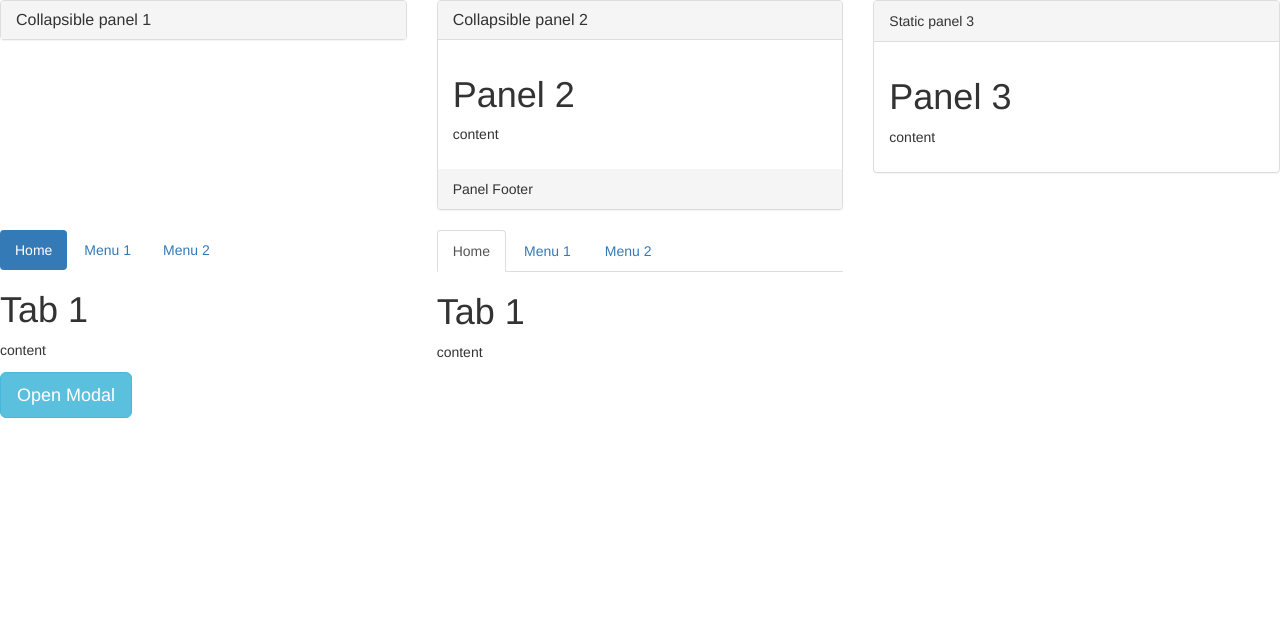
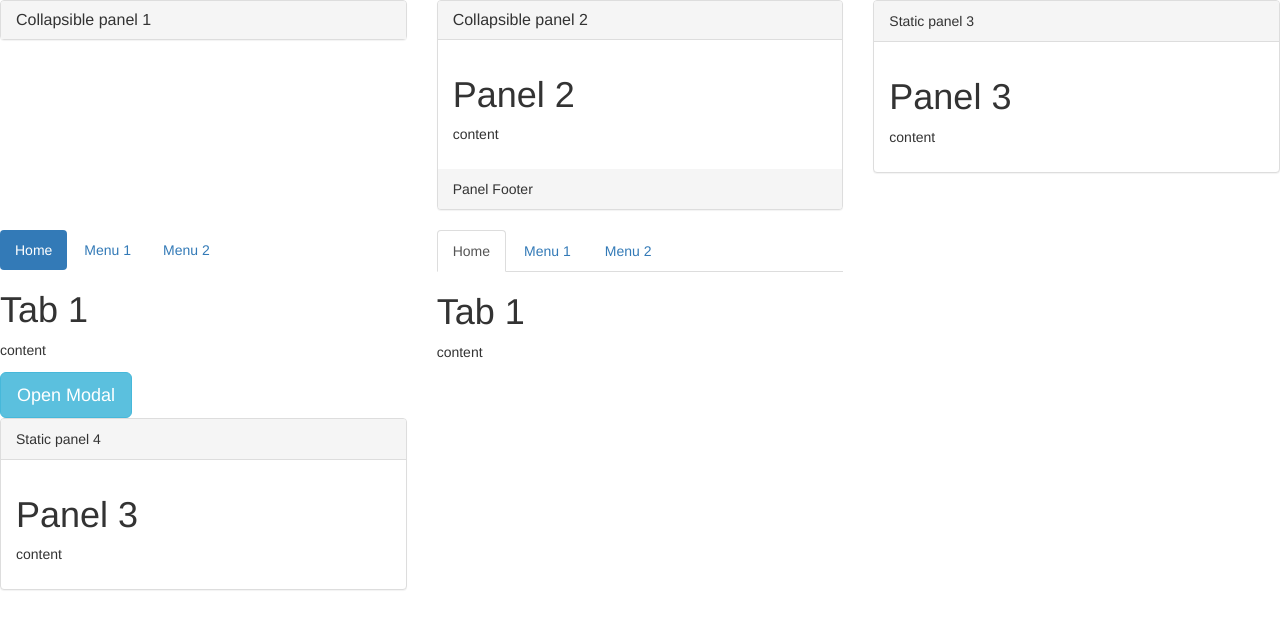
Before and after one commit to abreksa4/bootstrap-ajax-content, a website: page src/index.html in a window 1280 px wide. Drawn offline with nearby package versions, Linux system fonts and the light colour scheme; files that its build step writes are made by us from their sources.

Commit message:
demo for dynamically added panel

```diff
--- a/src/index.html
+++ b/src/index.html
@@ -106,6 +106,12 @@
 <script src="bootstrap-ajax-content.min.js"></script>
 <script>
 	$('.ajax-content').ajaxifyContent();
+	$(".content").append('<div class=row><div class="col-lg-4">' +
+			'<div id="panel4" class="panel panel-default" data-ajax-url="partial/panel4.html">' +
+			'<div class="panel-heading">Static panel 4</div> ' +
+			'<div class="panel-body"><img src="spin.gif">' +
+			'</div></div></div></div>');
+	$("#panel4").ajaxifyContent();
 </script>
 </body>
 </html>
--- /dev/null
+++ b/src/partial/panel4.html
@@ -0,0 +1,6 @@
+<div class="row">
+	<div class="col-lg-12">
+		<h1>Panel 3</h1>
+		<p>content</p>
+	</div>
+</div>
```
Also changed, not shown: dist/index.html, dist/partial/panel4.html (added).
